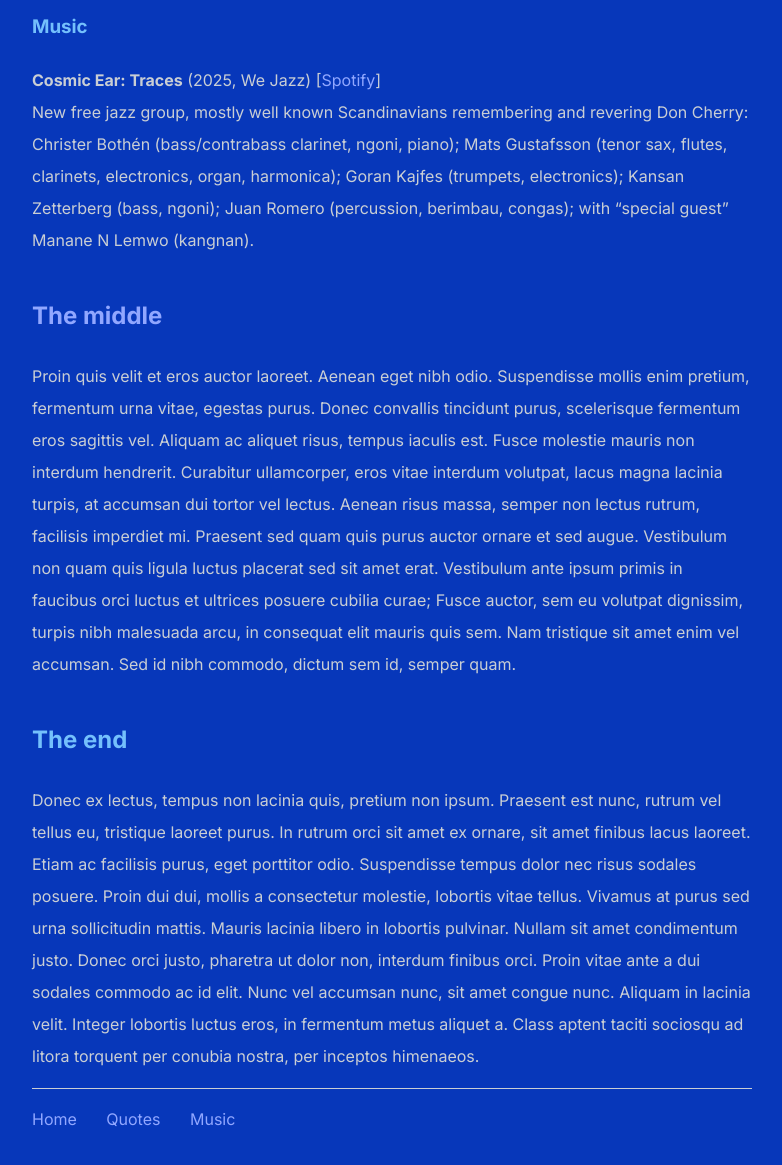
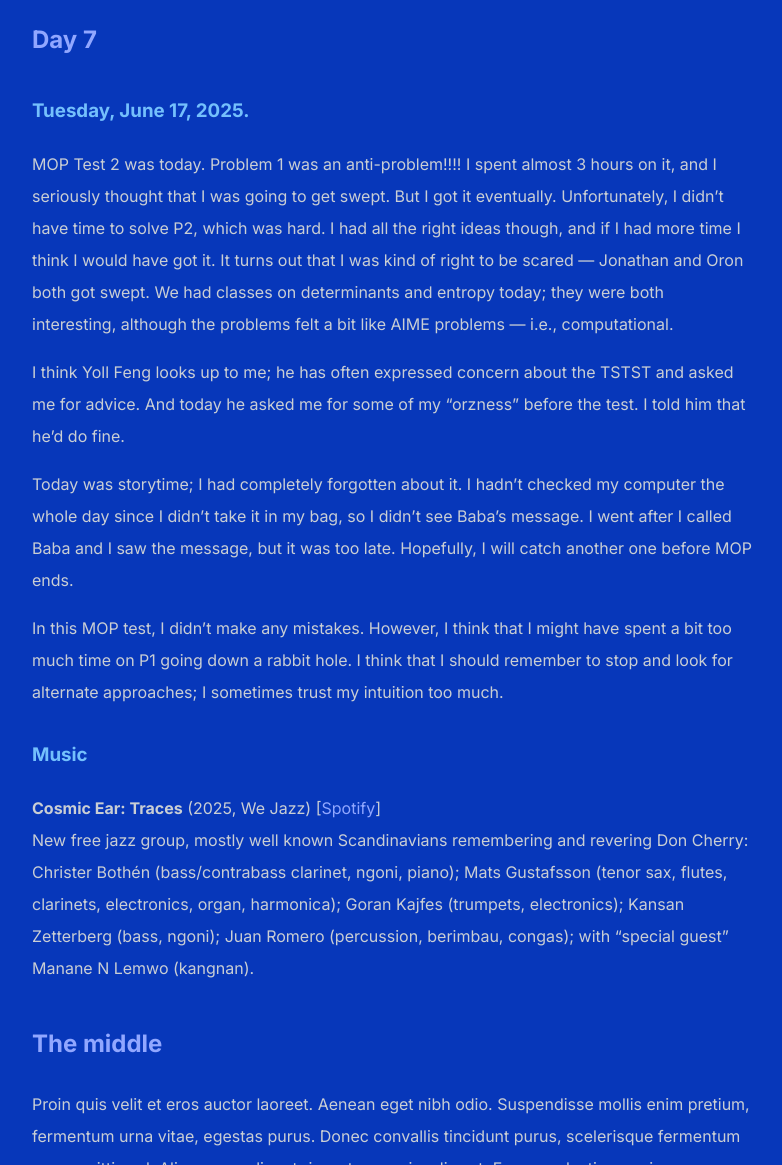
Before and after one commit to shihankanungo/shihankanungo.github.io, a Jekyll site: the page built from mop.md, in a window 1280 px wide and 1400 px high, scrolled down 8649 px. Shown: the part 235-1400 px from the top of the window, without its empty margins (248-1030 px from the left). Built offline with Jekyll 4.4.1, drawn with Linux system fonts in a browser that asks for light colours.

Commit message:
Update mop.md

```diff
--- a/mop.md
+++ b/mop.md
@@ -122,6 +122,19 @@ Yesterday, I was able to get a sound sleep by wrapping a shirt around my eyes as
 
 <p align="center"><img src="/images/mop6.png" width="400"/> <br> <span style="color: gray"> Breakfast in the cafeteria. </span> </p>
 
+
+## [Day 7](#day-7)
+
+### Tuesday, June 17, 2025.
+
+MOP Test 2 was today. Problem 1 was an anti-problem!!!! I spent almost 3 hours on it, and I seriously thought that I was going to get swept. But I got it eventually. Unfortunately, I didn’t have time to solve P2, which was hard. I had all the right ideas though, and if I had more time I think I would have got it. It turns out that I was kind of right to be scared &mdash; Jonathan and Oron both got swept. We had classes on determinants and entropy today; they were both interesting, although the problems felt a bit like AIME problems &mdash; i.e., computational.
+
+I think Yoll Feng looks up to me; he has often expressed concern about the TSTST and asked me for advice. And today he asked me for some of my “orzness” before the test. I told him that he’d do fine.
+
+Today was storytime; I had completely forgotten about it. I hadn’t checked my computer the whole day since I didn’t take it in my bag, so I didn’t see Baba’s message. I went after I called Baba and I saw the message, but it was too late. Hopefully, I will catch another one before MOP ends.
+
+In this MOP test, I didn’t make any mistakes. However, I think that I might have spent a bit too much time on P1 going down a rabbit hole. I think that I should remember to stop and look for alternate approaches; I sometimes trust my intuition too much.
+
 ### Music
 
 **Cosmic Ear: Traces** (2025, We Jazz) \[[Spotify](https://open.spotify.com/album/5w9BePfYZwwK2aaXq3HnJt?si=VkKfQ_4zRbyjpuH4Fodwpw)\]<br> New free jazz group, mostly well known Scandinavians remembering and revering Don Cherry: Christer Bothén (bass/contrabass clarinet, ngoni, piano); Mats Gustafsson (tenor sax, flutes, clarinets, electronics, organ, harmonica); Goran Kajfes (trumpets, electronics); Kansan Zetterberg (bass, ngoni); Juan Romero (percussion, berimbau, congas); with "special guest" Manane N Lemwo (kangnan).
```
